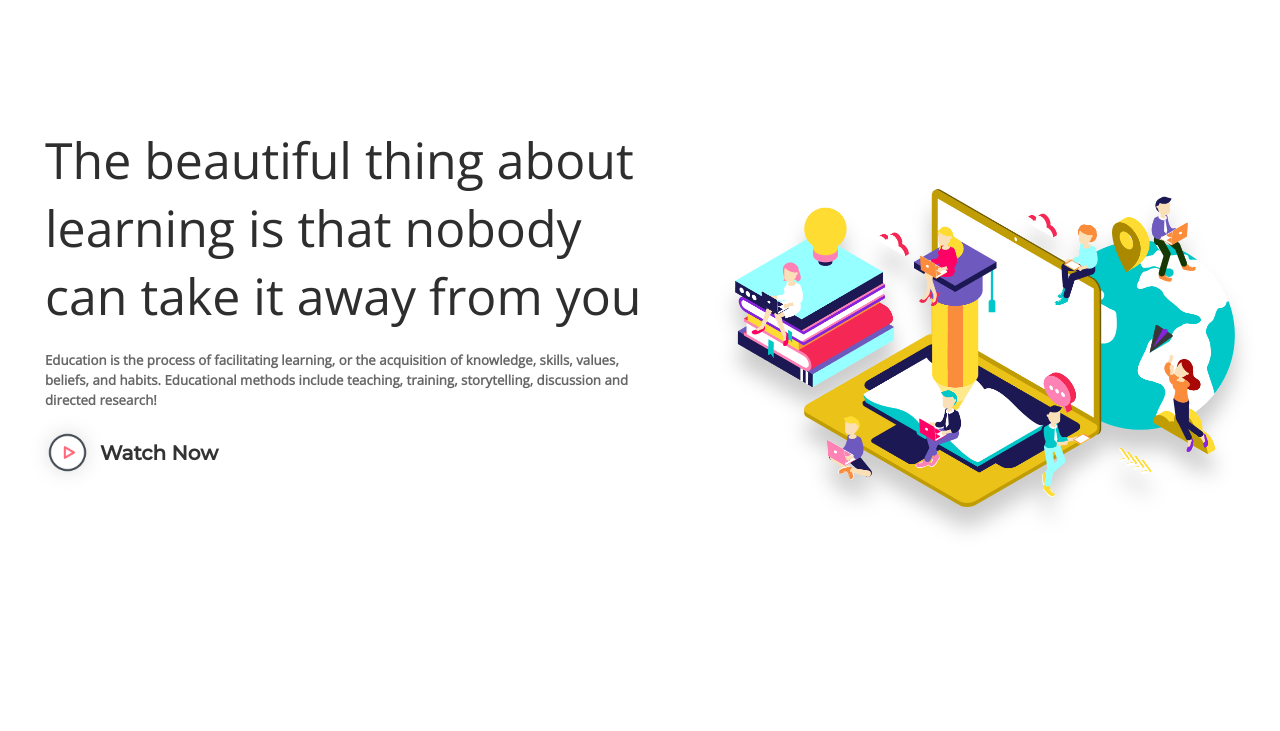
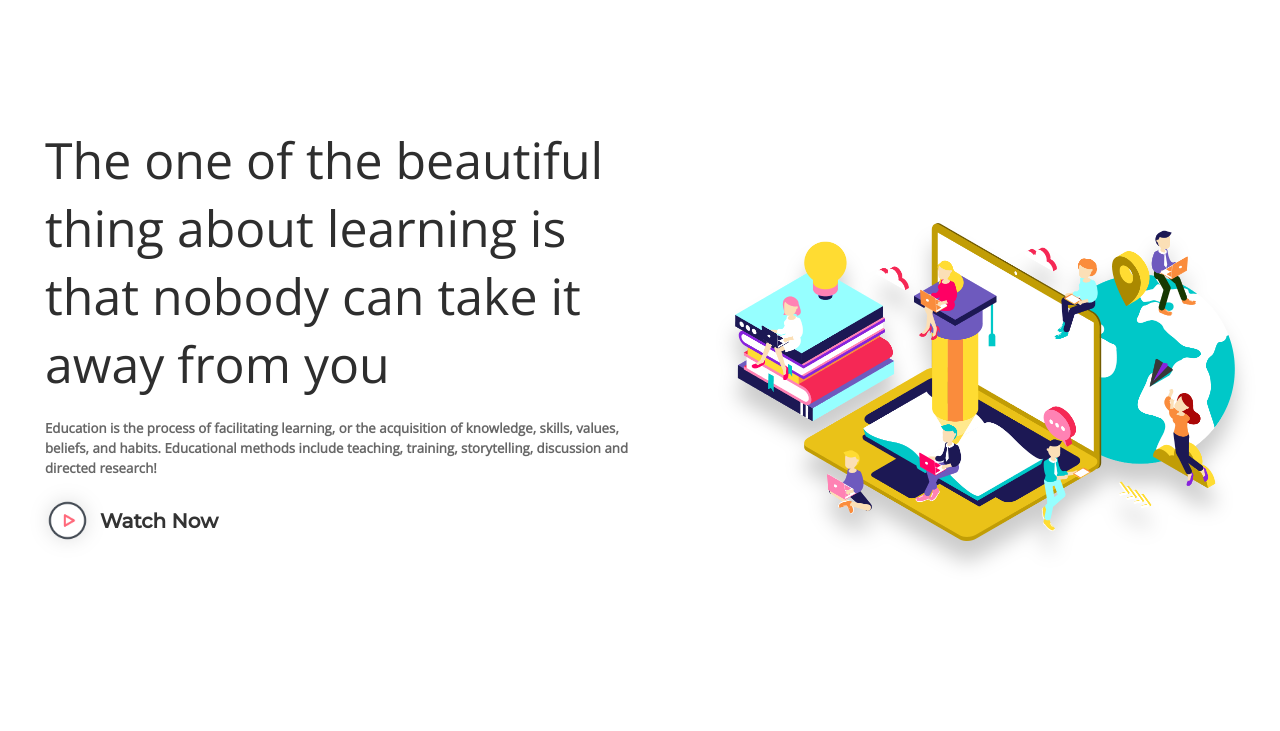
Before and after one commit to Rohit27305/Learn-ED, a website: page index.html in a window 1280 px wide. Shown: the part 69-800 px from the top of the page. Drawn offline with nearby package versions, Linux system fonts and the light colour scheme.

Commit message:
Update index.html

```diff
--- a/index.html
+++ b/index.html
@@ -48,7 +48,7 @@
 		</nav>
 		<div class="head-container">
 			<div class="quote">
-				<p>The beautiful thing about learning is that nobody can take it away from you</p>
+				<p>The one of the beautiful thing about learning is that nobody can take it away from you</p>
 				<h5>Education is the process of facilitating learning, or the acquisition of knowledge, skills, values,
 					beliefs, and habits. Educational methods include teaching, training, storytelling, discussion and
 					directed research!</h5>
```
